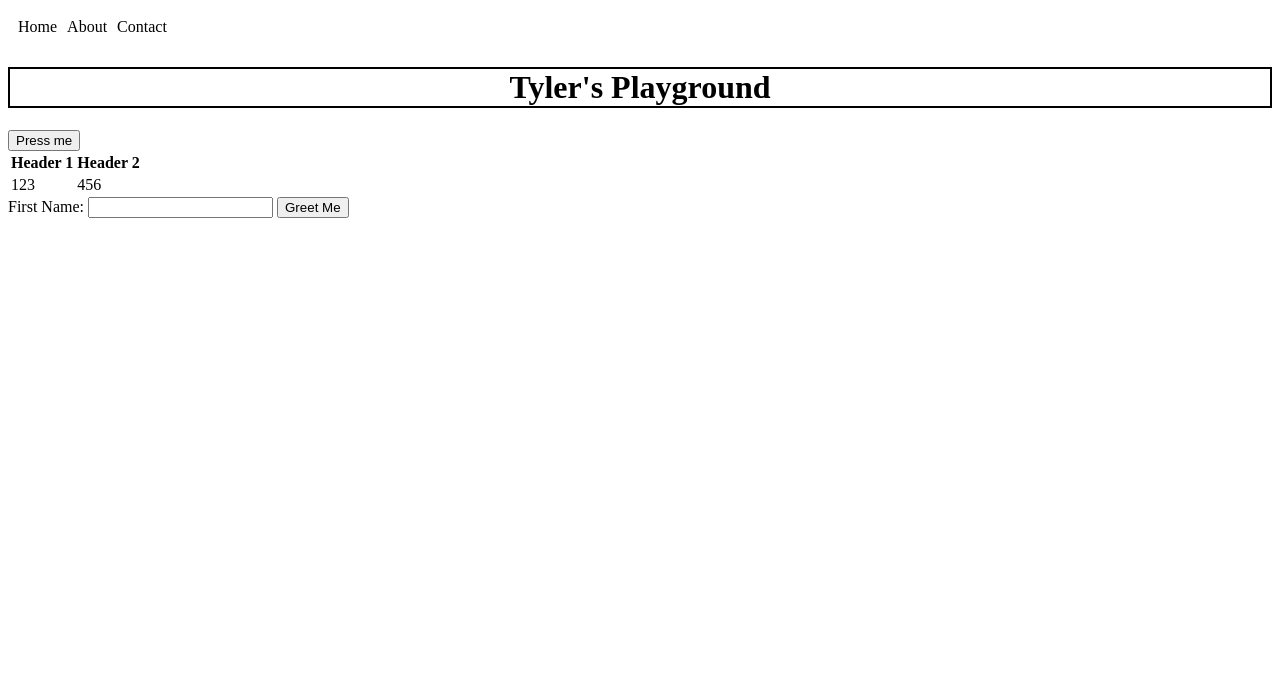
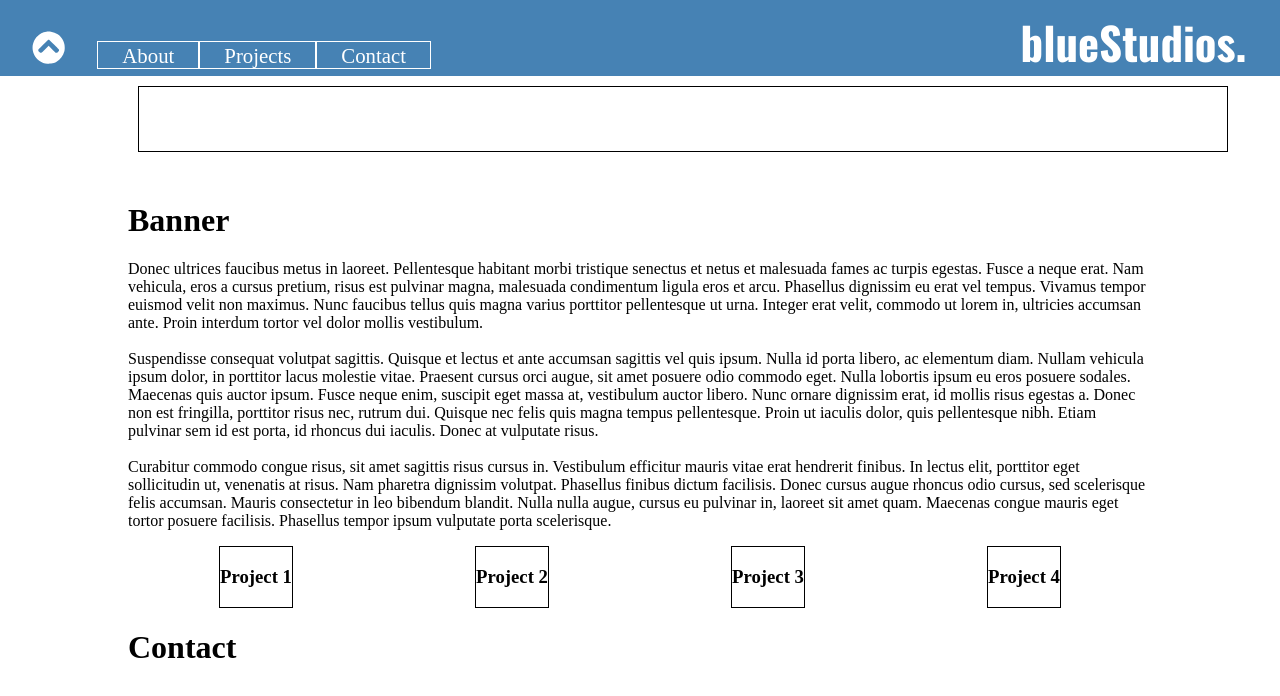
Before and after one commit to nicho166/playground, a plain HTML site: page index.html in a window 1280 px wide. Drawn offline with nearby package versions, Linux system fonts and the light colour scheme.

Commit message:
Just making a commit, nothing special

```diff
--- a/index.html
+++ b/index.html
@@ -1,41 +1,99 @@
 <!DOCTYPE html>
 <html lang="en">
     <head>
-        <title>Tyler's Playground</title>
+        <title>blueStudios</title>
         <meta charset="UTF-8">
+        <meta name="viewport" content="width=device-width, initial-scale=1">
         <link rel="stylesheet" href="style.css">
+        <link rel="preconnect" href="https://fonts.googleapis.com">
+        <link rel="preconnect" href="https://fonts.gstatic.com" crossorigin>
+        <link href="https://fonts.googleapis.com/css2?family=Oswald:wght@200..700&display=swap" rel="stylesheet">
     </head>
     <body>
         <header>
-            <ul>
-                <div class="dropdown">
-                    <li><a href="#home">Home</a></li>
-                    <div class="dropdown-content">
-                        <li><a href="#shop">Shop</a></li>
-                        <li><a href="#blog">Blog</a></li>
-                    </div>
+            <div class="navigation-wrapper">
+                <div class="top-icon">
+                    <a href="/">
+                      <svg class="up-icon" xmlns="http://www.w3.org/2000/svg" width="25pt" height="25pt" viewBox="0 0 50 50">
+                        <path fill="#ffffff" d="M23.074219 49.105469c-4.5625-.480469-8.210938-1.78125-11.71875-4.1875-.542969-.375-1.21875-.867188-1.511719-1.105469-.824219-.667969-2.71875-2.542969-3.425781-3.394531-2.824219-3.375-4.648438-7.46875-5.34375-11.980469-.25-1.667969-.25-5.207031 0-6.875.582031-3.761719 1.84375-6.988281 3.9375-10.113281.8125-1.21875 1.476562-2.023438 2.738281-3.304688C11.5625 4.25 16.125 1.917969 21.5625 1.074219c1.667969-.25 5.207031-.25 6.875 0 3.761719.582031 6.988281 1.84375 10.113281 3.9375 3.574219 2.394531 6.742188 6.15625 8.46875 10.0625 1.5 3.375 2.085938 6.175781 2.085938 9.925781 0 2.46875-.136719 3.730469-.667969 5.832031-1.613281 6.449219-5.730469 11.855469-11.613281 15.242188C34.5 47.40625 31.40625 48.46875 28.542969 48.90625c-1.054688.15625-4.59375.292969-5.46875.199219ZM14.207031 32.6875c.367188-.105469 1.179688-.863281 5.617188-5.28125L25 22.238281l5.082031 5.074219c5.34375 5.34375 5.523438 5.488281 6.429688 5.5.894531 0 1.175781-.167969 2.476562-1.449219.679688-.664062 1.304688-1.34375 1.386719-1.5.230469-.4375.292969-1.25.144531-1.8125-.125-.46875-.59375-.957031-7.070312-7.457031C29.375 16.5 26.332031 13.542969 26.09375 13.40625c-.574219-.3125-1.613281-.300781-2.1875 0-.238281.136719-3.269531 3.09375-7.300781 7.136719C9.011719 28.15625 9.28125 27.832031 9.40625 29c.03125.3125.125.699219.207031.855469.292969.539062 2.5 2.644531 2.949219 2.800781.5.175781 1.082031.199219 1.644531.03125Zm0 0"/>
+                      </svg>
+                    </a>
                 </div>
-                <li><a href="#about">About</a></li>
-                <li><a href="#contact">Contact</a></li>
-            </ul>
+                <div class="menu-item">
+                    <a href="#about">About</a>
+                </div>
+                <div class="menu-item">
+                    <a href="#projects">Projects</a>
+                </div>
+                <div class="menu-item">
+                    <a href="#contact">Contact</a>
+                </div>
+            </div>
+            <div class="header-logo">
+                <h1>
+                    <a href="/">blueStudios.</a>
+                </h1>
+            </div>
         </header>
         <main>
-            <h1 id="header">Tyler's Playground</h1>
-            <button onclick="changeColor()">Press me</button>
-            <table>
-                <tr>
-                    <th>Header 1</th>
-                    <th>Header 2</th>
-                </tr>
-                <tr>
-                    <td>123</td>
-                    <td>456</td>
-                </tr>
-            </table>
-            <label for="first_name">First Name:</label>
-            <input type="text" id="first_name">
-            <button class="greet-btn">Greet Me</button>
-            <h2 class="greeting"></h2>
+            <div class="visual-container" id="motion">
+
+            </div>
+            <div id="main-banner">
+                <img src="" alt=""/>
+                <h1>Banner</h1>
+            </div>
+            <div id="about">
+                <p class="about-content">
+                    Donec ultrices faucibus metus in laoreet. Pellentesque habitant morbi
+                    tristique senectus et netus et malesuada fames ac turpis egestas. Fusce a
+                    neque erat. Nam vehicula, eros a cursus pretium, risus est pulvinar magna,
+                    malesuada condimentum ligula eros et arcu. Phasellus dignissim eu erat vel tempus.
+                    Vivamus tempor euismod velit non maximus. Nunc faucibus tellus quis magna varius
+                    porttitor pellentesque ut urna. Integer erat velit, commodo ut lorem in, ultricies
+                    accumsan ante. Proin interdum tortor vel dolor mollis vestibulum. <br/>
+                    <br/>
+                    Suspendisse consequat volutpat sagittis. Quisque et lectus et ante
+                    accumsan sagittis vel quis ipsum. Nulla id porta libero, ac elementum
+                    diam. Nullam vehicula ipsum dolor, in porttitor lacus molestie vitae.
+                    Praesent cursus orci augue, sit amet posuere odio commodo eget. Nulla
+                    lobortis ipsum eu eros posuere sodales. Maecenas quis auctor ipsum.
+                    Fusce neque enim, suscipit eget massa at, vestibulum auctor libero.
+                    Nunc ornare dignissim erat, id mollis risus egestas a. Donec non est
+                    fringilla, porttitor risus nec, rutrum dui. Quisque nec felis quis
+                    magna tempus pellentesque. Proin ut iaculis dolor, quis pellentesque
+                    nibh. Etiam pulvinar sem id est porta, id rhoncus dui iaculis. Donec
+                    at vulputate risus. <br/>
+                    <br/>
+                    Curabitur commodo congue risus, sit amet sagittis risus cursus in.
+                    Vestibulum efficitur mauris vitae erat hendrerit finibus. In lectus
+                    elit, porttitor eget sollicitudin ut, venenatis at risus. Nam pharetra
+                    dignissim volutpat. Phasellus finibus dictum facilisis. Donec cursus
+                    augue rhoncus odio cursus, sed scelerisque felis accumsan. Mauris
+                    consectetur in leo bibendum blandit. Nulla nulla augue, cursus eu
+                    pulvinar in, laoreet sit amet quam. Maecenas congue mauris eget tortor
+                    posuere facilisis. Phasellus tempor ipsum vulputate porta scelerisque.
+                </p>
+            </div>
+            <div id="projects">
+              <div class="projects-inner">
+                <div class="project-card">
+                  <h3 class="card-1">Project 1</h3>
+                </div>
+                <div class="project-card">
+                  <h3 class="card-1">Project 2</h3>
+                </div>
+                <div class="project-card">
+                  <h3 class="card-1">Project 3</h3>
+                </div>
+                <div class="project-card">
+                  <h3 class="card-1">Project 4</h3>
+                </div>
+              </div>
+            </div>
+            <div id="contact">
+                <h1>Contact</h1>
+            </div>
         </main>
         <script src="script.js"></script>
     </body>
--- a/script.js
+++ b/script.js
@@ -1,13 +1,7 @@
-function changeColor(color){
-    const heading = document.getElementById("header");
-    console.log(heading);
-    heading.textContent = "Haha, this works!"
-}
-
-const name = document.querySelector("#first_name")
-const greetMeButton = document.querySelector(".greet-btn");
-const greetingOutput = document.querySelector(".greeting")
-
-greetMeButton.addEventListener("click", (event) => {
-    greetingOutput.innerHTML = `Hello ${name.value}`;
-})
+document.addEventListener('DOMContentLoaded', function() {
+    const headerLogo = document.querySelector('.header-logo a');
+    headerLogo.addEventListener('click', function(event) {
+        event.preventDefault(); // Prevent the default anchor behavior
+        headerLogo.style.color = 'green';
+    });
+});
--- a/style.css
+++ b/style.css
@@ -1,44 +1,96 @@
-header {
-    padding: 10px;
+@media only screen and (min-width: 768px) {
+
 }
 
-ul {
-    margin: 0;
+body {
+    margin: 0px;
+    padding: 0px;
+}
+
+header {
+    padding: 0 2rem;
+    background-color: steelblue;
+    display: flex;
+    align-items: baseline;
+}
+
+.header-logo {
+    color: white;
+    font-family: "Oswald", sans-serif;
+    font-optical-sizing: auto;
+    font-weight: 500;
+    font-style: normal;
+    font-size: 1.4rem;
+}
+
+.header-logo h1 {
+    margin: 0.1rem;
+}
+
+.header-logo a:hover {
+  color: white;
+}
+
+.navigation-wrapper {
+    margin-right: auto;
+}
+
+svg:hover {
+  fill:aqua;
+}
+
+.navigation-wrapper {
+    font-size: 1.3rem;
     padding: 0;
     display: flex;
-    gap: 10px;
+    align-items: flex-end;
+    justify-content: space-around;
 }
 
-li {
-    list-style-type: none;
+a, a.menu-item {
+    text-decoration: none;
+    color: white;
+    vertical-align: middle;
 }
 
-a {
-    text-decoration: none;
-    color: black;
+.menu-item {
+    padding: 0 1.5rem;
+    border: white 0.5px solid;
+}
+
+.top-icon .up-icon {
+    margin-right: 2rem;
 }
 
 a:hover {
-    color: blue;
+    color: blanchedalmond;
+}
+
+a svg:hover {
+    fill:blanchedalmond;
 }
 
 .dropdown {
     position: relative;
 }
 
-.dropdown-content {
-    border: 2px solid black;
-    display: none;
-    position: absolute;
-    padding: 10px;
-    background-color: white;
+.projects-inner {
+    display:flex;
+    justify-content: space-around;
 }
 
-.dropdown:hover .dropdown-content {
-    display: block;
+.project-card {
+  border: black 1px solid;
 }
 
-h1 {
-    border: 2px solid black;
-    text-align: center;
+main {
+    margin: 0 8rem;
 }
+
+.visual-container {
+    padding:2rem;
+    margin: 10px;
+    height:100%;
+    width: 100%;
+    border: 1px solid black;
+}
```
